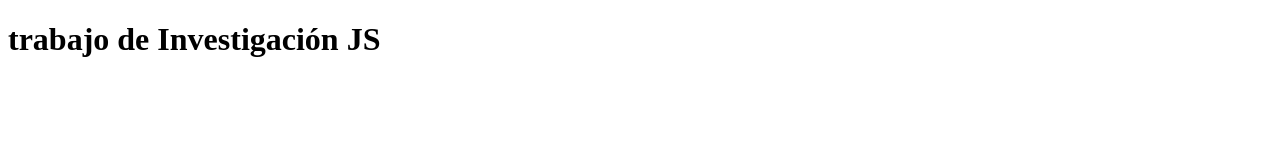
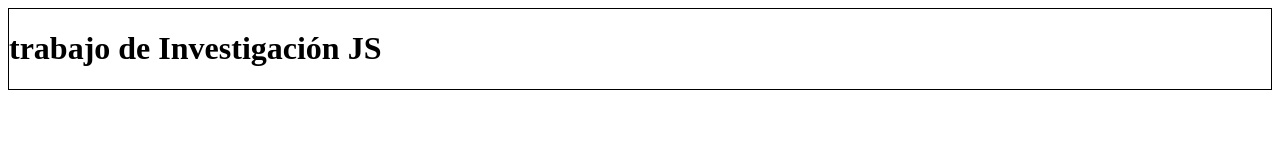
Before and after one commit to Balsero300/Trabajo-de-investigaci-n-JS, a plain HTML site: page index.html in a window 1280 px wide. Drawn offline with Linux system fonts and the light colour scheme.

Commit message:
Uno html con stile.css

```diff
--- a/index.html
+++ b/index.html
@@ -4,6 +4,7 @@
     <meta charset="UTF-8">
     <meta http-equiv="X-UA-Compatible" content="IE=edge">
     <meta name="viewport" content="width=device-width, initial-scale=1.0">
+    <link rel="stylesheet" href="CSS/stile.css">
     <title>Trabajo_investigación</title>
 </head>
 <body>
```
